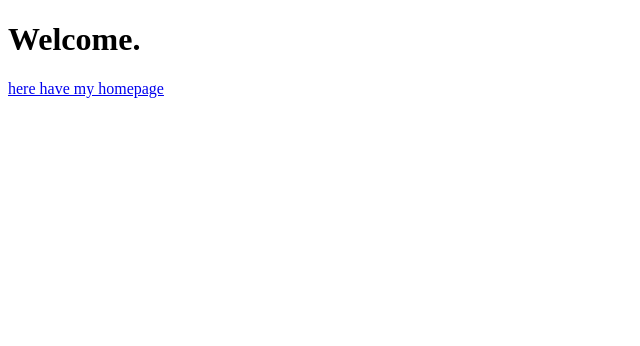
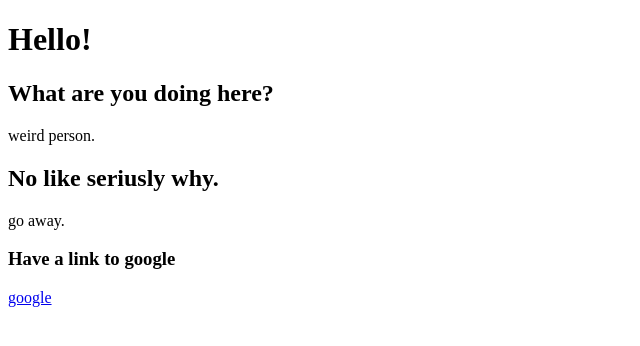
Before and after one commit to adao-roercollege/informatica, a plain HTML site: page index.html in a window 1280 px wide. Shown: the whole page, without its empty margins (0-640 px from the left). Drawn offline with Linux system fonts and the light colour scheme.

Commit message:
edit index.html

```diff
--- a/index.html
+++ b/index.html
@@ -6,9 +6,19 @@
   </head>
 
   <body>
-    <h1>Welcome.</h1>
+    <h1>Hello!</h1>
 
-    <a href="https://friet.men">here have my homepage</a>
+    <h2>What are you doing here?</h2>
+
+    <p>weird person.</p>
+
+    <h2>No like seriusly why.</h2>
+
+    <p>go away.</p>
+
+    <h3>Have a link to google</h3>
+
+    <a href="https://www.google.com">google</a>
   </body>
 
 </html>
```
